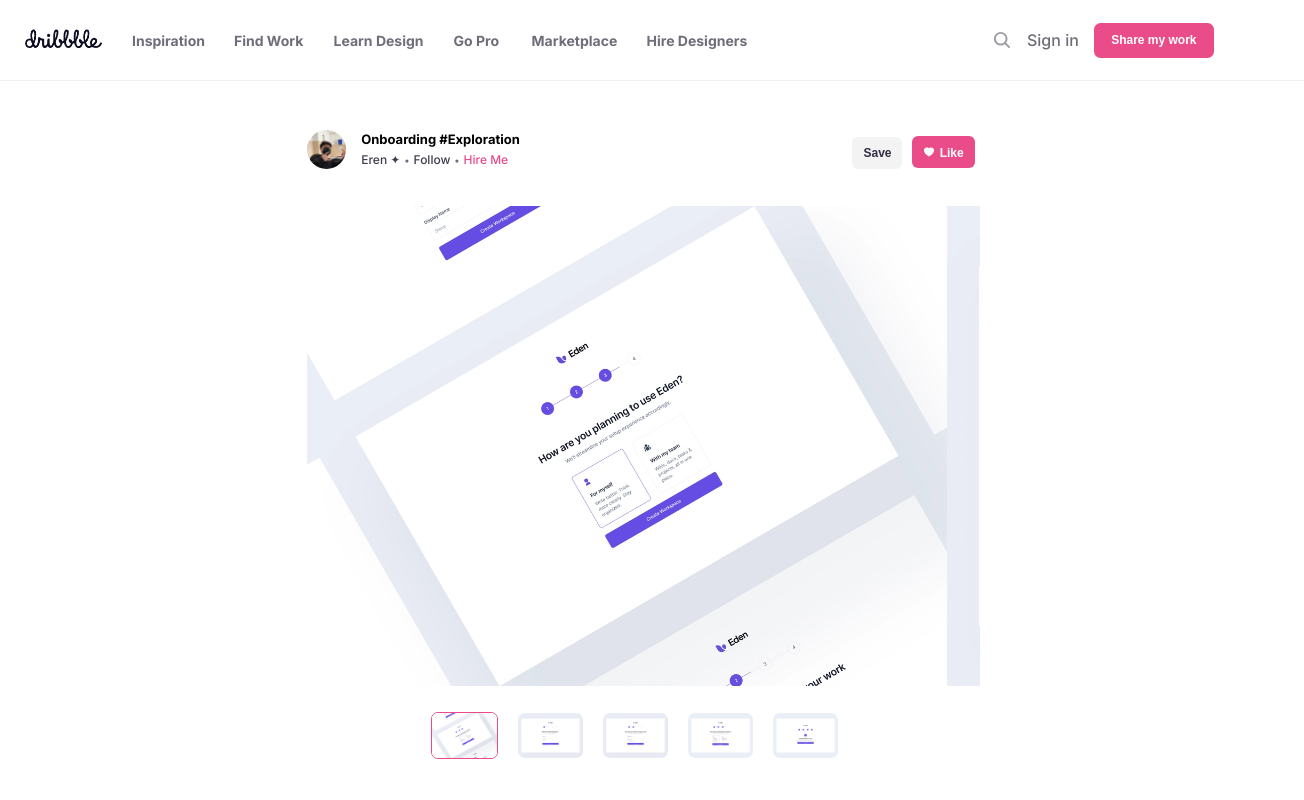
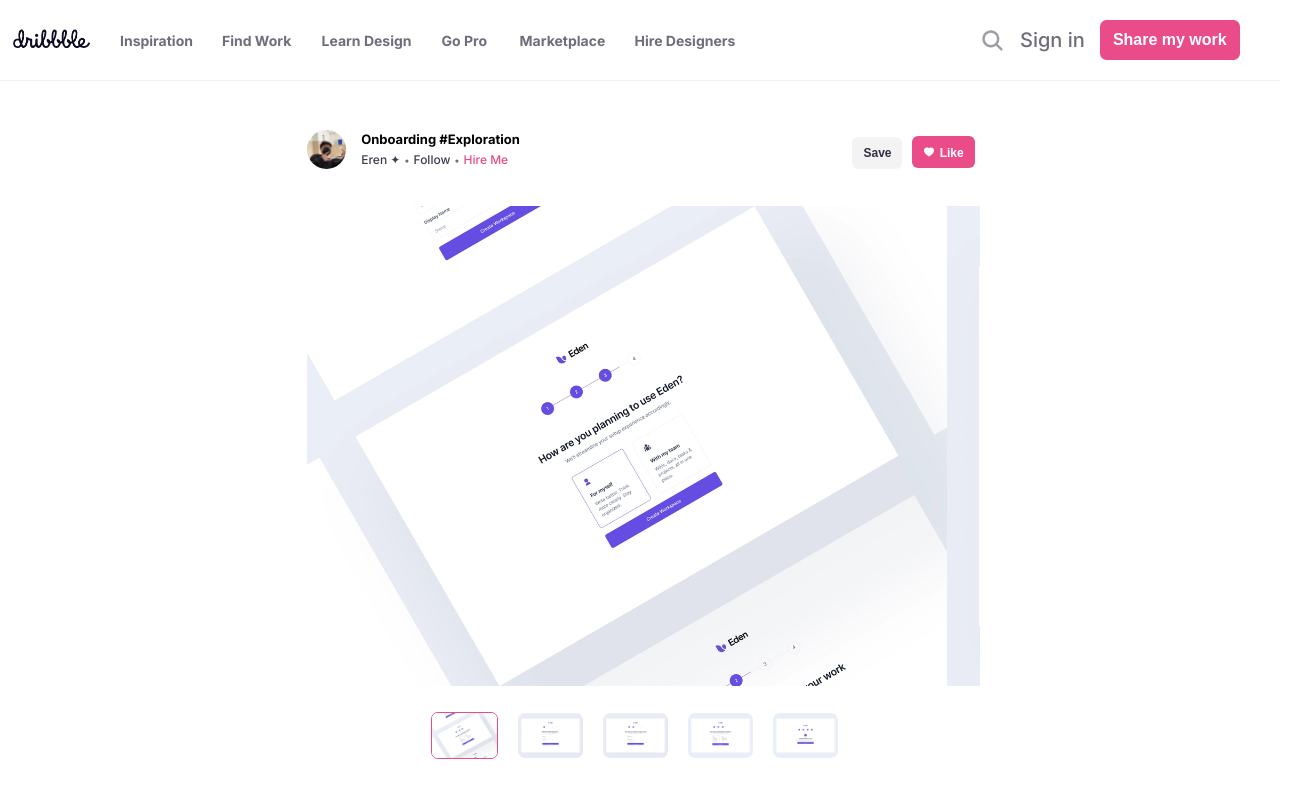
Before and after one commit to RishiSanghvi123/dribble-mock, a React (Create React App) app: page / in a window 1280 px wide. Shown: the top 800 px of the page, 1304 px wide, since content can reach past the window. Built offline with nearby package versions, Linux system fonts and the light colour scheme.

Commit message:
dimension6

```diff
--- a/src/routes/navigation/navigation.jsx
+++ b/src/routes/navigation/navigation.jsx
@@ -40,7 +40,7 @@ const Navigation = () => {
           </UL>
         </NavLinks>
         <FlexEnd>
-          <IoSearch color="#9E9EA7" size={20} />
+          <IoSearch color="#9E9EA7" size={25} />
           <SignIn>Sign in</SignIn>
           <Button>Share my work</Button>
         </FlexEnd>
@@ -95,8 +95,8 @@ const Image = styled.img`
 `;
 
 const Container = styled.div`
-  padding-left: 12px;
-  padding-right: 12px;
+  /* padding-left: 12px;
+  padding-right: 12px; */
   display: flex;
   justify-content: space-between;
   margin-bottom: 25px;
@@ -150,7 +150,7 @@ const FlexEnd = styled.div`
 `;
 
 const SignIn = styled.p`
-  font-size: 16px;
+  font-size: 20px;
   color: #6e6d7a;
   cursor: pointer;
   margin: 15px;
@@ -162,7 +162,7 @@ const Button = styled.button`
   border-radius: 6.5px;
   color: white;
   font-weight: bold;
-  font-size: 12px;
-  height: 35px;
-  width: 120px;
+  font-size: 16px;
+  height: 40px;
+  width: 140px;
 `;
```
